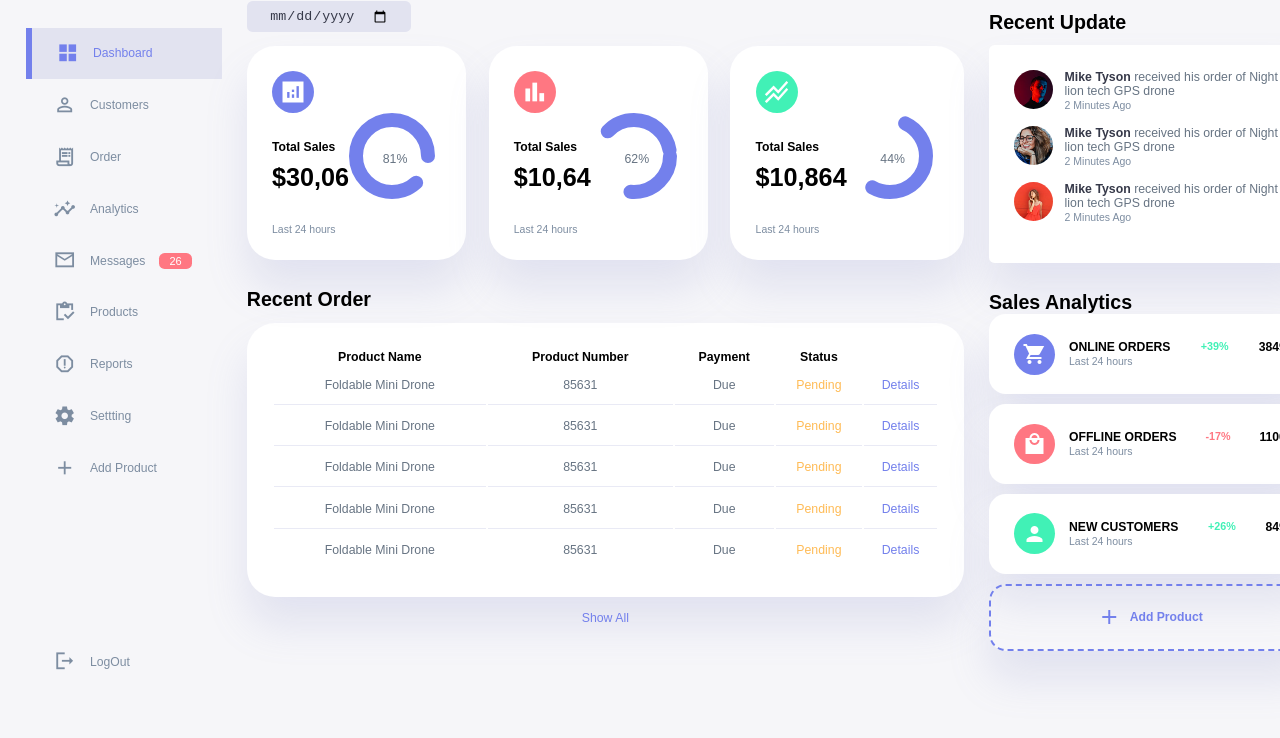
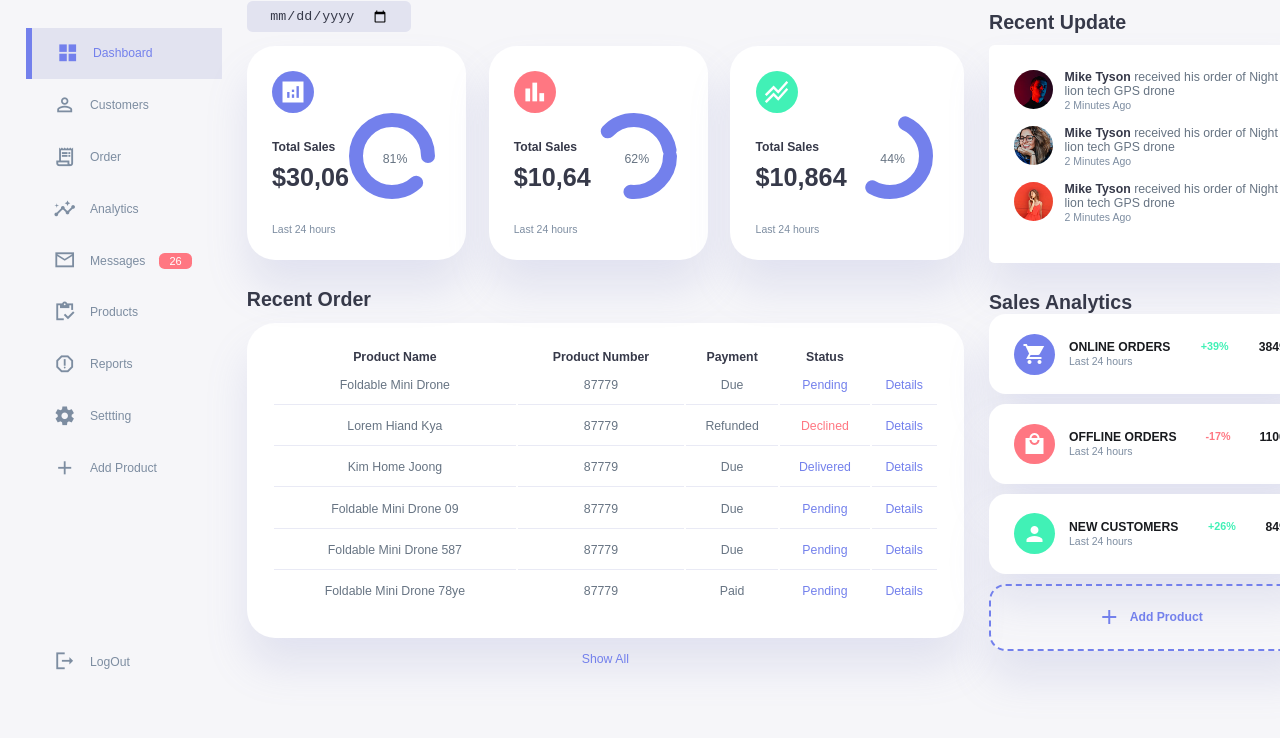
Before and after one commit to shijiblack/responsive_admin_dashboard, a plain HTML site: page index.html in a window 1280 px wide. Shown: the part 62-800 px from the top of the page. Drawn offline with Linux system fonts and the light colour scheme.

Commit message:
Complete Project

```diff
--- a/index.html
+++ b/index.html
@@ -153,41 +153,14 @@
                         </tr>
                     </thead>
                     <tbody>
-                        <tr>
+                        <!-- <tr>
                             <td>Foldable Mini Drone</td>
                             <td>85631</td>
                             <td>Due</td>
                             <td class="warning">Pending</td>
                             <td class="primary">Details</td>
                         </tr>
-                        <tr>
-                            <td>Foldable Mini Drone</td>
-                            <td>85631</td>
-                            <td>Due</td>
-                            <td class="warning">Pending</td>
-                            <td class="primary">Details</td>
-                        </tr>
-                        <tr>
-                            <td>Foldable Mini Drone</td>
-                            <td>85631</td>
-                            <td>Due</td>
-                            <td class="warning">Pending</td>
-                            <td class="primary">Details</td>
-                        </tr>
-                        <tr>
-                            <td>Foldable Mini Drone</td>
-                            <td>85631</td>
-                            <td>Due</td>
-                            <td class="warning">Pending</td>
-                            <td class="primary">Details</td>
-                        </tr>
-                        <tr>
-                            <td>Foldable Mini Drone</td>
-                            <td>85631</td>
-                            <td>Due</td>
-                            <td class="warning">Pending</td>
-                            <td class="primary">Details</td>
-                        </tr>
+                         -->
                     </tbody>
                 </table>
                 <a href="#">Show All</a>
@@ -308,5 +281,8 @@
             </div>
         </div>
     </div>
+    <script src="./orders.js"></script>
+    <script src="./index.js"></script>
+
 </body>
 </html>
--- a/index.js
+++ b/index.js
@@ -0,0 +1,40 @@
+const sideMenu = document.querySelector("aside");
+const menuBtn = document.querySelector("#menu-btn");
+const closeBtn = document.querySelector("#close-btn");
+const themeToggler = document.querySelector(".theme-toggler");
+
+
+//show sidebar
+menuBtn.addEventListener('click', () => {
+    sideMenu.style.display = 'block';
+})
+
+// close sidebar
+closeBtn.addEventListener('click', () =>{
+    sideMenu.style.display = 'none'
+})
+
+//change theme
+themeToggler.addEventListener('click', () => {
+    document.body.classList.toggle('dark-theme-variables');
+
+    themeToggler.querySelector('span:nth-child(1)').classList.toggle('active');
+    themeToggler.querySelector('span:nth-child(2)').classList.toggle('active');
+})
+
+//fill orders in table
+Oders.forEach(order => {
+    const tr = document.createElement('tr');
+    const trContent = `
+                        <tr>
+                            <td>${order.productName}</td>
+                            <td>${order.productNumber}</td>
+                            <td>${order.paymentStatus}</td>
+                            <td class="${order.shipping === 'Declined' ? 'danger' : order.shipping === 'pending' ? 'warning' : 'primary'}">${order.shipping}</td>
+                            <td class="primary">Details</td>
+                        </tr>
+    `;
+
+    tr.innerHTML = trContent;
+    document.querySelector('table tbody').appendChild(tr);
+})
--- /dev/null
+++ b/orders.js
@@ -0,0 +1,38 @@
+const Oders = [
+    {
+        productName: 'Foldable Mini Drone',
+        productNumber: '87779',
+        paymentStatus: 'Due',
+        shipping: 'Pending'
+    },
+    {
+        productName: 'Lorem Hiand Kya',
+        productNumber: '87779',
+        paymentStatus: 'Refunded',
+        shipping: 'Declined'
+    },
+    {
+        productName: 'Kim Home Joong',
+        productNumber: '87779',
+        paymentStatus: 'Due',
+        shipping: 'Delivered'
+    },
+    {
+        productName: 'Foldable Mini Drone 09',
+        productNumber: '87779',
+        paymentStatus: 'Due',
+        shipping: 'Pending'
+    },
+    {
+        productName: 'Foldable Mini Drone 587',
+        productNumber: '87779',
+        paymentStatus: 'Due',
+        shipping: 'Pending'
+    },
+    {
+        productName: 'Foldable Mini Drone 78ye',
+        productNumber: '87779',
+        paymentStatus: 'Paid',
+        shipping: 'Pending'
+    }
+]
--- a/style.css
+++ b/style.css
@@ -24,6 +24,16 @@
     --card-padding: 1.8rem;
     --padding-1: 1.2rem;
 
+    --box-shadow: 0 2rem 3rem var(--color-light);
+}
+
+/*  ================== DARK THEME VARAIBLES */
+.dark-theme-variables {
+    --color-background: #181a1e;
+    --color-white: #202528;
+    --color-dark: #edeffd;
+    --color-dark-variant: #a3bdcc;
+    --color-light: rgba(0, 0, 0, 0.4);
     --box-shadow: 0 2rem 3rem var(--color-light);
 }
 
@@ -59,6 +69,7 @@ body{
    margin: 0 auto;
    gap: 1.8rem;
    grid-template-columns: 14rem auto 23rem;
+   color: var(--color-dark);
 }
 
 a{
@@ -95,7 +106,6 @@ small{
     font-size: 0.75rem;
 }
 
-/*  */
 .profile-photo{
     width: 2.8rem;
     height: 2.8rem;
@@ -137,7 +147,6 @@ aside{
 }
 
 aside .top{
-    background: white;
     display: flex;
     align-items: center;
     justify-content: space-between;
@@ -231,6 +240,7 @@ aside .sidebar .message-count{
 
 main{
     margin-top: 1.4rem;
+    color: var(--color-dark);
 }
  main .date{
     display: inline-block;
@@ -258,6 +268,7 @@ main .insights > div{
     margin-top: 1rem;
     box-shadow: var(--box-shadow);
     transition: all 0.3s ease;
+    color: var(--color-dark)
 }
 
 
@@ -421,7 +432,7 @@ main .recent-orders a{
 
 .right .theme-toggler span.active{
     background: var(--color-primary);
-    color: white;
+    color: var(--color-white);
     border-radius: var(--border-radius-1);
 }
 
@@ -459,7 +470,7 @@ main .recent-orders a{
     margin-bottom: 1rem;
 }
 
-/* ============SALES ANALYTICS */
+/* ============SALES ANALYTICS =============== */
 .right .sales-analytics{
     margin-top: 2rem;
 }
@@ -467,6 +478,7 @@ main .recent-orders a{
     margin-top: 0.8rem;
 }
 .right .sales-analytics .item{
+    color: #181a1e;
     background: white;
     display: flex;
     align-items: center;
@@ -492,7 +504,7 @@ main .recent-orders a{
 
 .right .sales-analytics .item .icon{
     padding: 0.6rem;
-    color: var(--color-white);
+    color: white;
     border-radius: 50%;
     background: var(--color-primary);
     display: flex;
@@ -513,6 +525,11 @@ main .recent-orders a{
     display: flex;
     align-items: center;
     justify-content: center;
+}
+
+.right .sales-analytics .add-product:hover{
+    background: var(--color-primary);
+    color: white;
 }
 
 .right .sales-analytics .add-product div{
@@ -543,8 +560,8 @@ main .recent-orders a{
         width: 5.6rem;
     }
     aside .sidebar a:last-child{
-        position: relative;
-        margin-top: 1.8rem;
+        position: absolute;
+        bottom:  3.3rem;
     }
 
     main .insights {
@@ -564,6 +581,11 @@ main .recent-orders a{
         width: 83vw;
     }
 
+    main table thead tr th:last-child,
+    main table thead tr th:first-child{
+        display: none;
+    }
+
     main table tbody tr td:last-child,
     main table tbody tr td:first-child{
         display: none;
@@ -579,7 +601,7 @@ main .recent-orders a{
 
     aside {
         position: fixed;
-        left: 0;
+        left: -100%;
         background: var(--color-white);
         width: 18rem;
         z-index: 3;
@@ -587,6 +609,13 @@ main .recent-orders a{
         height: 100vh;
         padding-right:var(--card-padding) ;
         display: none;
+        animation: showMenu 0.4s ease forwards;
+    }
+
+    @keyframes showMenu {
+        to{
+            left: 0;
+        }
     }
 
     aside .logo{
```
